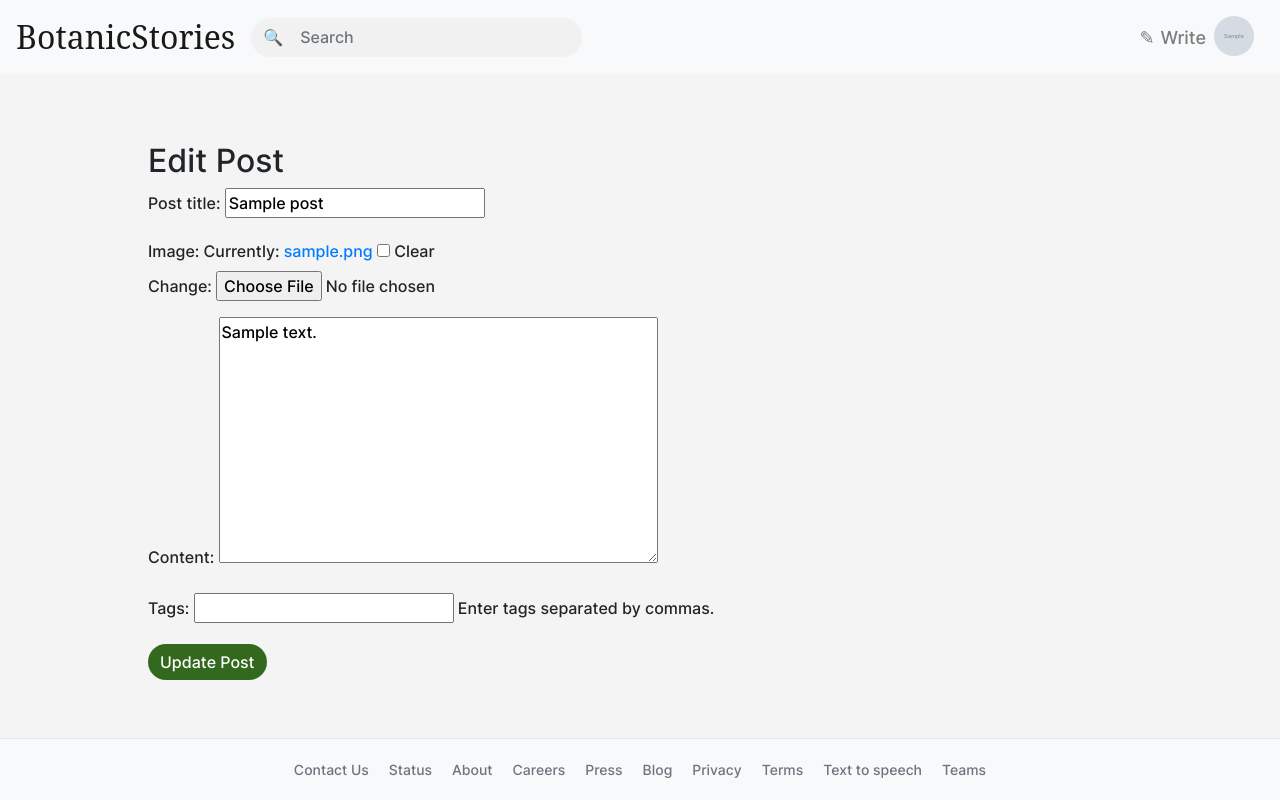
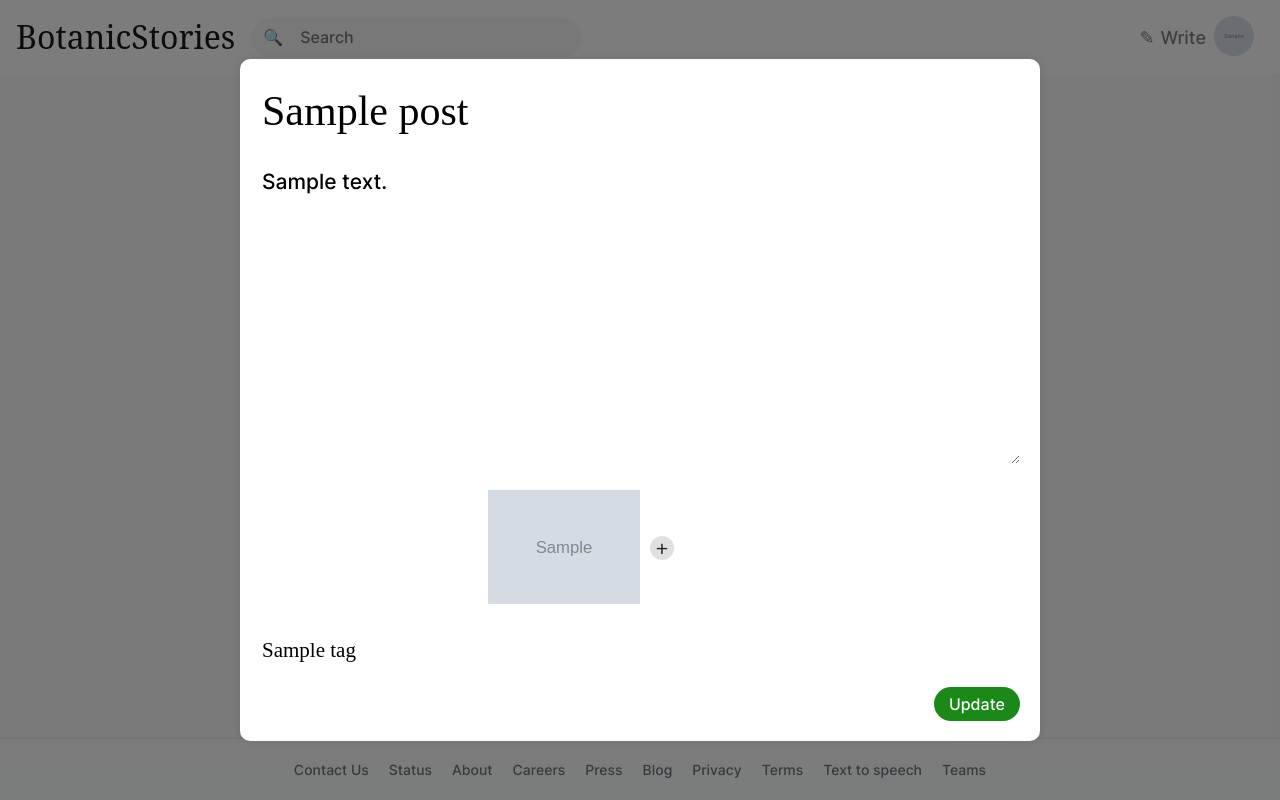
Before and after one commit to JivinVarghese/BotanicStories, a Django app: page /post/1/edit/ in a window 1280 px wide. Run offline with Django 5.2, Linux system fonts and the light colour scheme; a user stored in the database is signed in; tables that the repository leaves empty hold one stand-in row (values such as "Sample post"); grey boxes marked "Sample" are stand-in pictures; some libraries are stand-ins or nearby versions; some web fonts are replaced.

Commit message:
edit post page updated, login authentication appled to edit and delete post

```diff
--- a/myapp/static/css/styles.css
+++ b/myapp/static/css/styles.css
@@ -901,3 +901,121 @@ footer {
     cursor: pointer;
     font-family: 'Inter', sans-serif;
 }
+
+/*editpost*/
+
+.edit_post-body {
+    font-family: -apple-system, BlinkMacSystemFont, Segoe UI, Roboto, Oxygen, Ubuntu, Cantarell, Open Sans, Helvetica Neue, sans-serif;
+    margin: 0;
+    padding: 0;
+    display: flex;
+    justify-content: center;
+    align-items: center;
+    height: 100vh;
+    background-color: rgba(0, 0, 0, 0.5);
+}
+
+.edit_post-overlay {
+    display: flex;
+    justify-content: center;
+    align-items: center;
+    position: fixed;
+    top: 0;
+    left: 0;
+    width: 100%;
+    height: 100%;
+    background-color: rgba(0, 0, 0, 0.5);
+}
+
+.edit_post-modal {
+    background: white;
+    padding: 20px;
+    border-radius: 10px;
+    max-width: 800px;
+    width: 100%;
+    box-shadow: 0 0 10px rgba(0, 0, 0, 0.1);
+    font-family: 'Noto Serif', serif;
+}
+
+.edit_post-title-container input {
+    font-size: 42px;
+    border: none;
+    outline: none;
+    width: 100%;
+    margin-bottom: 20px;
+    font-family: 'Tinos', serif;
+}
+
+.edit_post-content-container textarea {
+    font-size: 21px;
+    border: none;
+    outline: none;
+    width: 100%;
+    height: 300px;
+    resize: vertical;
+    font-family: 'Inter', sans-serif;
+}
+
+.edit_post-image-upload {
+    margin-top: 20px;
+    display: flex;
+    align-items: center;
+}
+
+.edit_post-image-upload-label {
+    display: inline-block;
+    width: 24px;
+    height: 24px;
+    background-color: #e0e0e0;
+    border-radius: 50%;
+    text-align: center;
+    line-height: 24px;
+    cursor: pointer;
+    font-size: 24px;
+    margin-right: 10px;
+    margin-left: 10px;
+}
+
+.edit_post-image-upload-filename {
+    font-size: 16px;
+    color: #333;
+    font-family: 'Inter', sans-serif;
+}
+
+.edit_post-tags-container input {
+    font-size: 21px;
+    border: none;
+    outline: none;
+    width: 100%;
+    margin-top: 20px;
+    font-family: 'Tinos', serif;
+}
+
+/* Placeholder styling */
+::placeholder {
+    color: #b3b3b1;
+}
+
+.edit_post-footer {
+    display: flex;
+    justify-content: flex-end;
+    margin-top: 20px;
+}
+
+.edit_post-update-btn {
+    background-color: #1a8917;
+    color: white;
+    border: none;
+    padding: 5px 15px;
+    border-radius: 20px;
+    cursor: pointer;
+    font-family: 'Inter', sans-serif;
+}
+.edit_post-current-image {
+    max-width: 20%;
+    height: auto;
+    display: block;
+    margin-bottom: 10px;
+    margin-left: 30%;
+
+}
--- a/myapp/templates/edit_post.html
+++ b/myapp/templates/edit_post.html
@@ -1,11 +1,76 @@
 {% extends 'base.html' %}
+{% load static %}
 {% block content %}
-<div class="container mt-5">
-    <h2>Edit Post</h2>
-    <form method="post" enctype="multipart/form-data">
-        {% csrf_token %}
-        {{ form.as_p }}
-        <button type="submit" class="btn btn-primary">Update Post</button>
-    </form>
+<div class="edit_post-overlay">
+    <div class="edit_post-modal">
+        <form method="post" enctype="multipart/form-data" id="post-form">
+            {% csrf_token %}
+            <div class="edit_post-title-container">
+                {{ form.post_title }}
+            </div>
+            <div class="edit_post-content-container">
+                {{ form.content }}
+            </div>
+            <div class="edit_post-image-upload">
+                {% if form.instance.image %}
+                    <img src="{{ form.instance.image.url }}" alt="Current Image" class="edit_post-current-image">
+                {% endif %}
+                <label for="image-upload" class="edit_post-image-upload-label">+</label>
+                <input type="file" id="image-upload" name="image" style="display: none;">
+                <span id="image-upload-filename" class="edit_post-image-upload-filename"></span>
+            </div>
+            <div class="edit_post-tags-container">
+                {{ form.tags }}
+            </div>
+            <div class="edit_post-footer">
+                <button type="button" id="update-btn" class="edit_post-update-btn">Update</button>
+            </div>
+        </form>
+    </div>
 </div>
+
+<script>
+document.addEventListener('DOMContentLoaded', function() {
+    const titleInput = document.querySelector('input[name="post_title"]');
+    const contentTextarea = document.querySelector('textarea[name="content"]');
+    const updateBtn = document.getElementById('update-btn');
+    const form = document.getElementById('post-form');
+    const imageUploadLabel = document.querySelector('.edit_post-image-upload-label');
+    const imageUploadInput = document.getElementById('image-upload');
+    const imageUploadFilename = document.getElementById('image-upload-filename');
+
+    titleInput.placeholder = 'Title';
+    contentTextarea.placeholder = 'Tell your story...';
+
+    // Add placeholder for tags
+    const tagsInput = document.querySelector('input[name="tags"]');
+        tagsInput.placeholder = 'Add tags';
+
+    // Auto-expand textarea
+    contentTextarea.addEventListener('input', function() {
+        this.style.height = 'auto';
+        this.style.height = (this.scrollHeight) + 'px';
+    });
+
+    // Submit form when Update button is clicked
+    updateBtn.addEventListener('click', function() {
+        form.submit();
+    });
+
+    // Trigger file input when plus icon is clicked
+    imageUploadLabel.addEventListener('click', function(event) {
+        event.preventDefault(); // Prevent default action to avoid re-triggering
+        imageUploadInput.click();
+    });
+
+    // Display the selected file name
+    imageUploadInput.addEventListener('change', function() {
+        if (imageUploadInput.files.length > 0) {
+            imageUploadFilename.textContent = imageUploadInput.files[0].name;
+        } else {
+            imageUploadFilename.textContent = '';
+        }
+    });
+});
+</script>
 {% endblock %}
--- a/myapp/views.py
+++ b/myapp/views.py
@@ -18,14 +18,13 @@ def base(request):
     return render(request, 'base.html')
 
 
+@login_required
 def create_post(request):
     if request.method == 'POST':
         form = PostForm(request.POST, request.FILES)
         if form.is_valid():
             post = form.save(commit=False)
-            #ignore this line for now - this is for dummy data (will change it later)
-            post.user = request.user if request.user.is_authenticated else User.objects.get(
-                username='happy')  # Adjust as per your authentication logic
+            post.user = request.user
             post.save()
 
             # Create tags
@@ -64,23 +63,36 @@ def view_post(request, post_id):
     return render(request, 'view_post.html', {'post': post, 'tags': tags, 'form': form, 'comments': all_comments, 'user_detail': user_detail,'user_has_liked': user_has_liked})
 
 
+@login_required
 def edit_post(request, post_id):
     post = get_object_or_404(Post, post_id=post_id)
+    if request.user != post.user:
+        return redirect('view_post', post_id=post_id)
     if request.method == 'POST':
         form = PostForm(request.POST, request.FILES, instance=post)
         if form.is_valid():
-            form.save()
-            return redirect('view_post', post_id=post_id)
+            post = form.save(commit=False)
+            post.save()
+            # Clear existing tags
+            Tag.objects.filter(post=post).delete()
+            # Add new tags
+            tags = form.cleaned_data['tags']
+            for tag_name in tags.split(','):
+                tag, created = Tag.objects.get_or_create(post=post, tag_name=tag_name.strip())
+            return redirect('view_post', post_id=post.post_id)
     else:
         form = PostForm(instance=post)
-    return render(request, 'edit_post.html', {'form': form, 'post_id': post_id})
+        # Join existing tags to show in the form
+        existing_tags = ', '.join(post.tag_set.values_list('tag_name', flat=True))
+        form.fields['tags'].initial = existing_tags
+    return render(request, 'edit_post.html', {'form': form, 'post': post})
 
-
+@login_required
 def delete_post(request, post_id):
     post = get_object_or_404(Post, post_id=post_id)
     if request.method == 'POST':
         post.delete()
-        return redirect('base')
+        return redirect('home')
     return render(request, 'delete_post.html', {'post': post})
 
 
```
Also changed, not shown: myapp/templates/view_post.html (+7 -4 lines), post_images/post_images/10223302_N5wBeRC.png (added), post_images/post_images/10223302_v4dTh8A.png (added), post_images/post_images/onions.jpeg (added), post_images/profile_pics/10223302.png (added).
